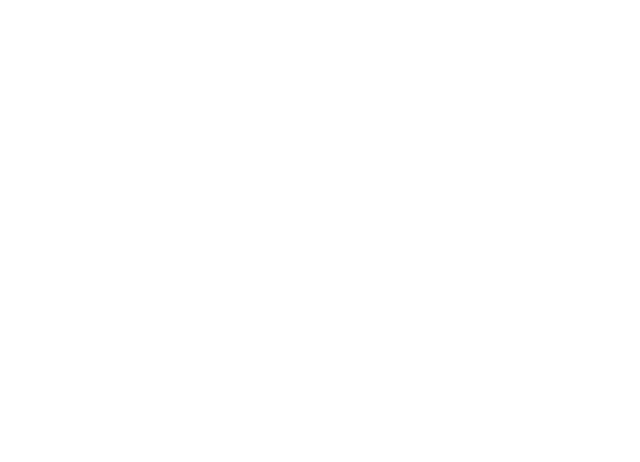
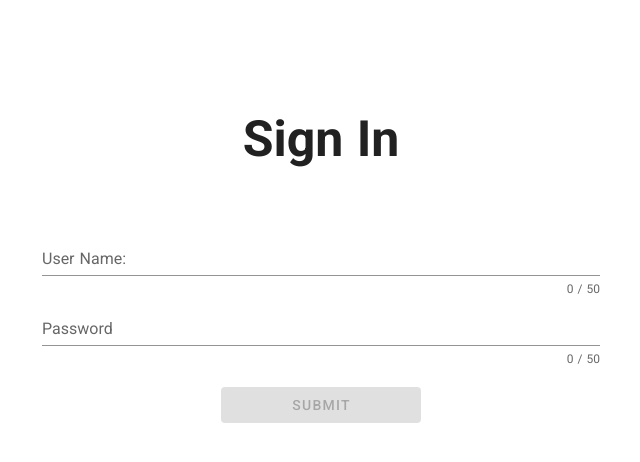
Before and after one commit to Devbootcamp-io/devbootcamp-ui, a Nuxt app: page /sign-in in a window 1280 px wide. Before the commit this address had no page. Shown: the top 462 px of the page, without its empty margins (319-959 px from the left). Built offline with nearby package versions, Linux system fonts and the light colour scheme.

Commit message:
added new sign-in page

```diff
--- a/nuxt.config.js
+++ b/nuxt.config.js
@@ -41,15 +41,22 @@
    ** Nuxt.js modules
    */
   modules: [],
+  vuetify: {
+    optionsPath: "./vuetify.options.js"
+  },
 
-  buildModules: ["@nuxt/typescript-build"],
+  buildModules: ["@nuxt/typescript-build", "@nuxtjs/vuetify"],
   /*
    ** Build configuration
    */
+  // extractCSS: { ignoreOrder: true },
   build: {
     /*
      ** You can extend webpack config here
      */
+    extractCSS: {
+      ignoreOrder: true
+    },
     extend(config, ctx) {
       // Run ESLint on save
       if (ctx.isDev && ctx.isClient) {
--- a/package.json
+++ b/package.json
@@ -21,6 +21,7 @@
     "@babel/preset-env": "^7.5.5",
     "@nuxt/typescript-build": "^0.1.11",
     "@nuxtjs/eslint-config-typescript": "^0.1.2",
+    "@nuxtjs/vuetify": "^1.8.6",
     "@vue/test-utils": "^1.0.0-beta.29",
     "babel-core": "^7.0.0-bridge.0",
     "babel-eslint": "^10.0.3",
--- /dev/null
+++ b/pages/sign-in/index.vue
@@ -0,0 +1,68 @@
+<template>
+  <v-app>
+    <div class="container">
+      <v-form v-model="valid" class="login">
+        <h1>Sign In</h1>
+        <v-text-field
+          label="User Name:"
+          type="email"
+          counter="50"
+          :rules="[required('name')]"
+        />
+        <v-text-field
+          type="password"
+          label="Password"
+          counter="50"
+          :rules="[required('password'), minLength('password', 5)]"
+        />
+        <v-btn color="primary" :disabled="!valid">Submit</v-btn>
+      </v-form>
+    </div>
+  </v-app>
+</template>
+
+<script lang="ts">
+import Vue from "vue"
+
+export default Vue.extend({
+  data() {
+    return {
+      valid: false,
+      required(propertyType: any) {
+        return (v: string) =>
+          (v && v.length > 0) || `You must input a ${propertyType}`
+      },
+      minLength(propertyType: string, minLength: number) {
+        return (v: string) =>
+          (v && v.length >= minLength) ||
+          `${propertyType} must be less then ${minLength} characters`
+      }
+    }
+  }
+})
+</script>
+
+<style lang="scss" scoped>
+.container {
+  max-width: 1140px;
+  h1 {
+    font-size: 50px;
+  }
+  .login {
+    display: flex;
+    flex-direction: column;
+    justify-content: center;
+    width: 50%;
+    margin: 40px auto;
+    h1 {
+      text-align: center;
+      padding: 50px;
+    }
+    button {
+      width: 200px;
+      margin: 0 auto;
+      margin-top: 20px;
+    }
+  }
+}
+</style>
--- a/tsconfig.json
+++ b/tsconfig.json
@@ -15,7 +15,7 @@
       "~/*": ["./*"],
       "@/*": ["./*"]
     },
-    "types": ["@types/node", "@nuxt/types"]
+    "types": ["@types/node", "@nuxt/types", "@nuxtjs/vuetify"]
   },
   "exclude": ["node_modules"]
 }
--- /dev/null
+++ b/vuetify.options.js
@@ -0,0 +1,14 @@
+import colors from "vuetify/lib/util/colors"
+
+export default {
+  theme: {
+    themes: {
+      light: {
+        primary: colors.purple,
+        secondary: colors.orange,
+        accent: colors.shades.yellow,
+        error: colors.red.accent3
+      }
+    }
+  }
+}
```
Also changed, not shown: utils/rules.ts (added, +12 -0 lines), 1 other file (tests, documents, lock files or other folders).
